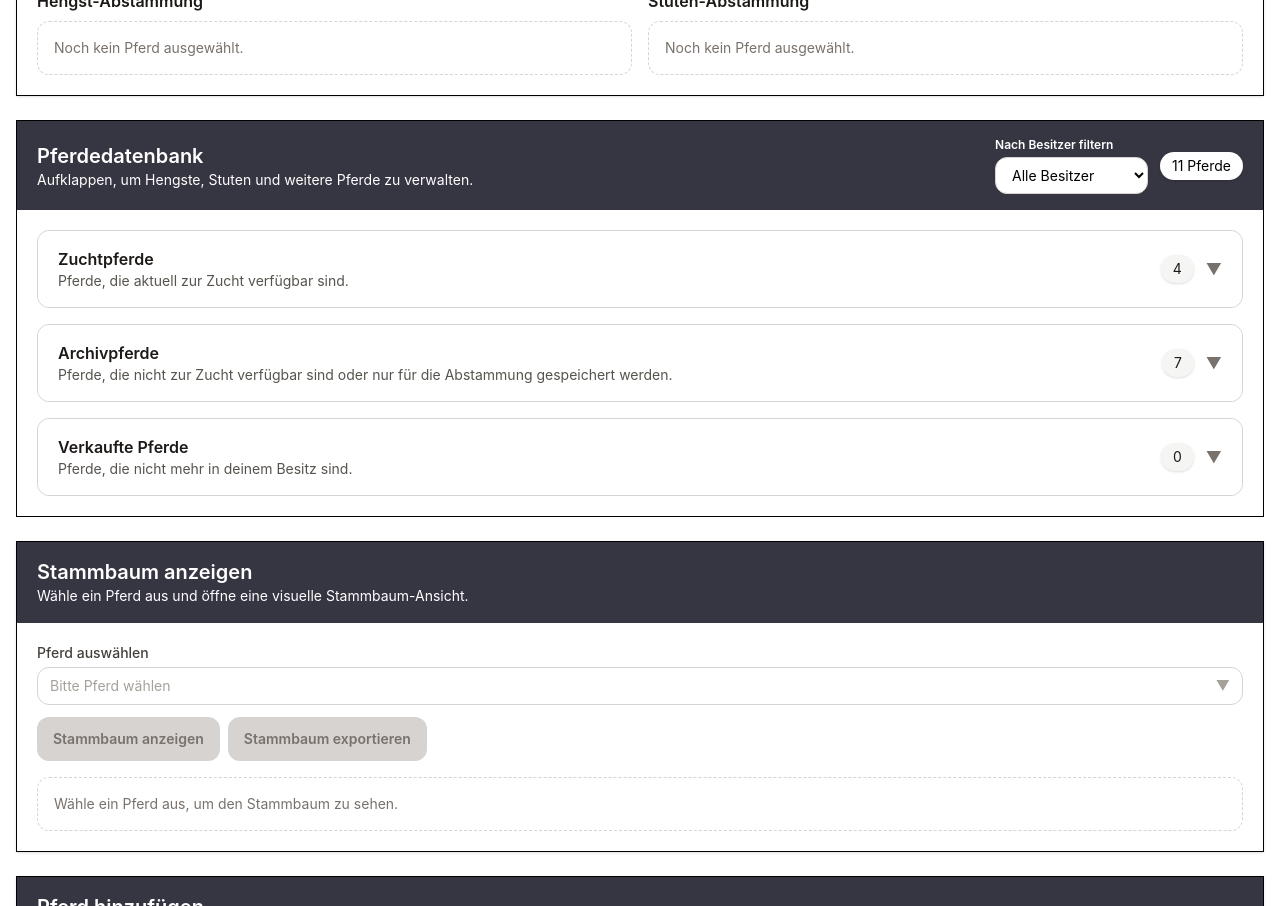
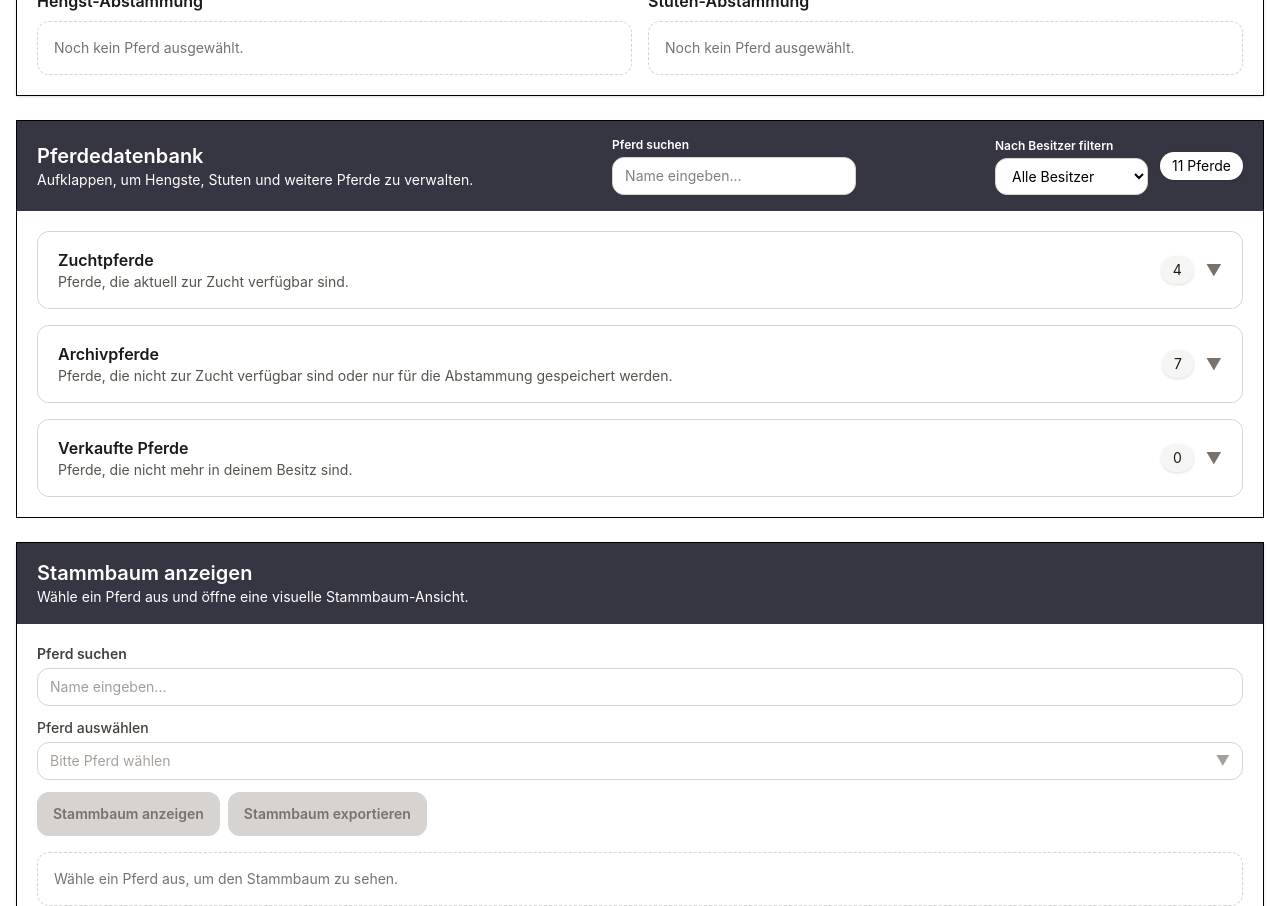
Before and after one commit to gnahazel/RedM-Breeding-Planner, a React (Vite) app: page / in a window 1280 px wide. Shown: the part 620-1526 px from the top of the page. Built offline with nearby package versions, Linux system fonts and the light colour scheme.

Commit message:
adding search function

```diff
--- a/src/App.jsx
+++ b/src/App.jsx
@@ -10,6 +10,8 @@ const STORAGE_KEYS = {
 
 const translations = {
   de: {
+    searchHorse: "Pferd suchen",
+    searchHorsePlaceholder: "Name eingeben...",
     darkMode: "Dark mode",
     lightMode: "Light mode",
     appLabel: "RedM Stable Tool",
@@ -245,6 +247,8 @@ const translations = {
     },
   },
   en: {
+    searchHorse: "Search horse",
+    searchHorsePlaceholder: "Enter name...",
     darkMode: "Dark Mode",
     lightMode: "Light Mode",
     appLabel: "RedM Stable Tool",
@@ -1795,6 +1799,7 @@ function HorseForm({ horses, editingHorse, prefillHorse, onSaveHorse, onCancelEd
 
 function HorseList({ horses, onToggleAvailability, onEditHorse, onDeleteHorse, t }) {
   const [ownerFilter, setOwnerFilter] = useState("all");
+  const [searchTerm, setSearchTerm] = useState("");
 
   function getOwnerValue(horse) {
     return horse.owner?.trim() || "__unknown__";
@@ -1811,9 +1816,19 @@ function HorseList({ horses, onToggleAvailability, onEditHorse, onDeleteHorse, t
   }, [horses, t]);
 
   const filteredHorses = useMemo(() => {
-    if (ownerFilter === "all") return horses;
-    return horses.filter((horse) => getOwnerValue(horse) === ownerFilter);
-  }, [horses, ownerFilter]);
+    const normalizedSearch = searchTerm.trim().toLowerCase();
+
+    return horses.filter((horse) => {
+      const matchesOwner =
+        ownerFilter === "all" || getOwnerValue(horse) === ownerFilter;
+
+      const matchesSearch =
+        !normalizedSearch ||
+        horse.name.toLowerCase().includes(normalizedSearch);
+
+      return matchesOwner && matchesSearch;
+    });
+  }, [horses, ownerFilter, searchTerm]);
 
   const breedingHorses = filteredHorses.filter(
     (horse) =>
@@ -1838,6 +1853,16 @@ function HorseList({ horses, onToggleAvailability, onEditHorse, onDeleteHorse, t
           <h2 className="text-xl font-semibold">{t.horseDatabase}</h2>
           <p className="text-sm text-white">{t.horseDatabaseDescription}</p>
         </div>
+
+        <label className="grid gap-1 text-xs font-semibold text-white">
+          {t.searchHorse}
+          <input
+            value={searchTerm}
+            onChange={(event) => setSearchTerm(event.target.value)}
+            placeholder={t.searchHorsePlaceholder}
+            className="rounded-xl border border-stone-300 bg-white px-3 py-2 text-sm font-normal text-black outline-none focus:border-stone-900"
+          />
+        </label>
 
         <div className="flex flex-wrap items-center gap-3">
           <label className="grid gap-1 text-xs font-semibold text-white">
@@ -1894,6 +1919,7 @@ function HorseList({ horses, onToggleAvailability, onEditHorse, onDeleteHorse, t
           onEditHorse={onEditHorse}
           onDeleteHorse={onDeleteHorse}
           t={t}
+          showForSaleFilter={false}
         />
       </div>
     </section>
@@ -1968,6 +1994,7 @@ function HorseGroup({
               onEditHorse={onEditHorse}
               onDeleteHorse={onDeleteHorse}
               t={t}
+              showForSaleFilter={false}
             />
           </>
         )}
@@ -1984,6 +2011,7 @@ function HorseSubGroup({
   onToggleAvailability,
   onEditHorse,
   onDeleteHorse,
+  showForSaleFilter = true,
   t,
 }) {
   const [isOpen, setIsOpen] = useState(false);
@@ -2059,13 +2087,14 @@ function HorseSubGroup({
         !personalityFilter ||
         horse.personality?.trim() === personalityFilter;
       const matchesForSale =
+        !showForSaleFilter ||
         !forSaleFilter ||
         (forSaleFilter === "forSale" &&
-          horse.ownershipStatus !== "notOwned" &&
-          Boolean(horse.forSale)) ||
+          (horse.ownershipStatus || "owned") === "owned" &&
+          horseIsForSale) ||
         (forSaleFilter === "notForSale" &&
-          horse.ownershipStatus !== "notOwned" &&
-          !Boolean(horse.forSale));
+          (horse.ownershipStatus || "owned") === "owned" &&
+          !horseIsForSale);
 
       const matchesGenes = geneFilters.every(
         (filterValue, position) =>
@@ -2177,6 +2206,7 @@ function HorseSubGroup({
                 </select>
               </label>
 
+              {showForSaleFilter && (
                 <label className="grid gap-1 text-sm font-medium text-stone-700">
                   {t.filterForSale}
                   <select
@@ -2189,6 +2219,7 @@ function HorseSubGroup({
                     <option value="notForSale">{t.notForSale}</option>
                   </select>
                 </label>
+              )}
 
               <label className="grid gap-1 text-sm font-medium text-stone-700">
                 {t.filterBreedType}
@@ -3064,6 +3095,7 @@ function PedigreeViewer({ horses, t }) {
   const [selectedHorseId, setSelectedHorseId] = useState("");
   const [showPedigree, setShowPedigree] = useState(false);
   const pedigreeExportRef = useRef(null);
+  const [pedigreeSearchTerm, setPedigreeSearchTerm] = useState("");
 
   const sortedHorses = useMemo(
     () => [...horses].sort((first, second) => first.name.localeCompare(second.name)),
@@ -3071,6 +3103,16 @@ function PedigreeViewer({ horses, t }) {
   );
 
   const selectedHorse = findHorse(horses, selectedHorseId);
+  const pedigreeHorseOptions = useMemo(() => {
+    const normalizedSearch = pedigreeSearchTerm.trim().toLowerCase();
+
+    return horses
+      .filter((horse) => {
+        if (!normalizedSearch) return true;
+        return horse.name.toLowerCase().includes(normalizedSearch);
+      })
+      .sort((a, b) => a.name.localeCompare(b.name));
+  }, [horses, pedigreeSearchTerm]);
   async function handleExportPedigree() {
     if (!selectedHorse || !pedigreeExportRef.current) return;
 
@@ -3104,11 +3146,21 @@ function PedigreeViewer({ horses, t }) {
       </div>
 
       <div className="grid gap-3">
+        <label className="grid gap-1 text-sm font-semibold text-stone-700">
+          {t.searchHorse}
+          <input
+            value={pedigreeSearchTerm}
+            onChange={(event) => setPedigreeSearchTerm(event.target.value)}
+            placeholder={t.searchHorsePlaceholder}
+            className="rounded-xl border border-stone-300 bg-white px-3 py-2 font-normal outline-none focus:border-stone-900"
+          />
+        </label>
+
         <PedigreeHorseDropdown
           label={t.selectHorse}
           value={selectedHorseId}
           onChange={handleSelect}
-          horses={sortedHorses}
+          horses={pedigreeHorseOptions}
           placeholder={t.selectHorsePlaceholder}
           t={t}
         />
```
Lines whose indentation alone changed are shown as unchanged.
